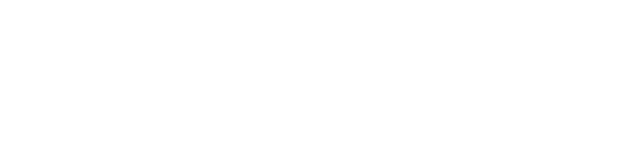
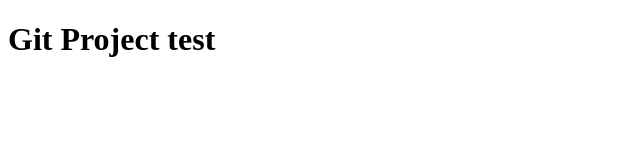
Before and after one commit to OSAMA-OOS/git-test, a plain HTML site: page index.html in a window 1280 px wide. Shown: the whole page, without its empty margins (0-640 px from the left). Drawn offline with Linux system fonts and the light colour scheme.

Commit message:
3rd commit

```diff
--- /dev/null
+++ b/css/style.css
@@ -0,0 +1,4 @@
+h1
+{
+    color: blue;
+}
--- a/index.html
+++ b/index.html
@@ -6,6 +6,6 @@
     <title>Documents</title>
 </head>
 <body>
-
+    <h1>Git Project test </h1>
 </body>
 </html>
```
